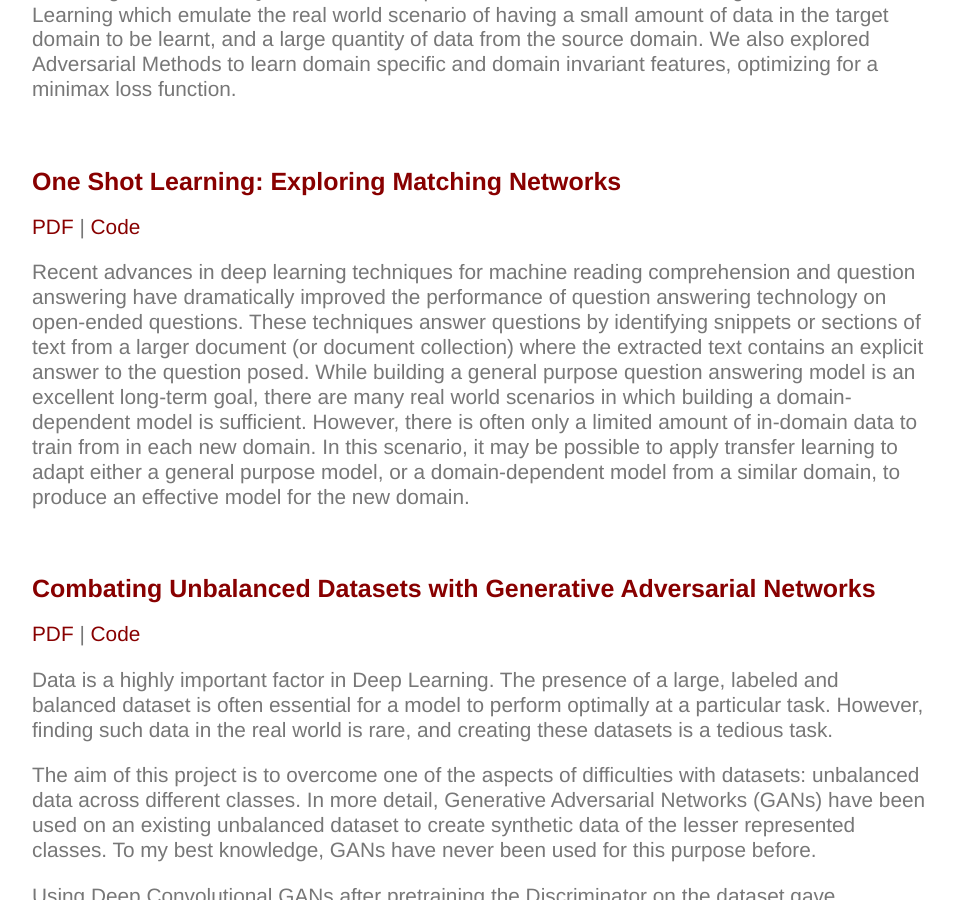
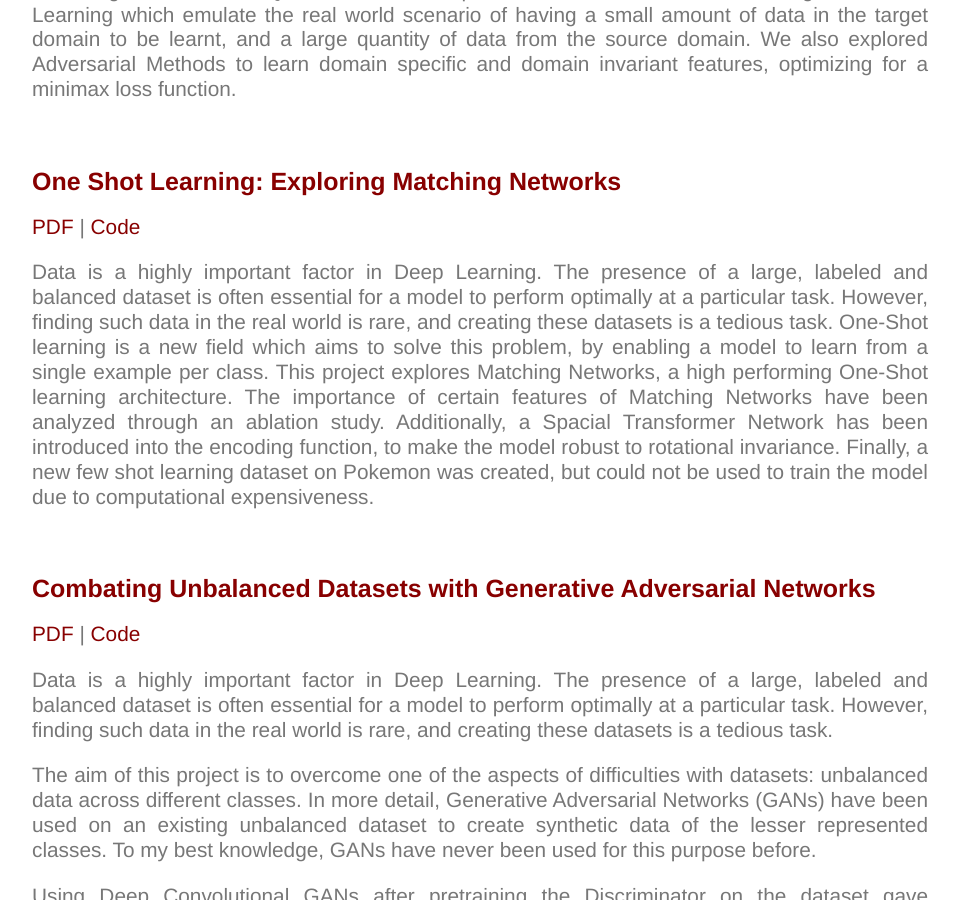
Before and after one commit to Uppaal/Uppaal.github.io, a Jekyll site: the page built from projects/index.html, in a window 1280 px wide and 900 px high, scrolled down 737 px. Shown: the whole window, without its empty margins (160-1119 px from the left). Built offline with Jekyll 4.4.1, drawn with Linux system fonts in a browser that asks for light colours.

Commit message:
Update index.html

```diff
--- a/projects/index.html
+++ b/projects/index.html
@@ -8,35 +8,35 @@ title: Research and Projects
 
 	<h2>Transfer Learning for Question to Answer Ranking Problems in New Domains</h2>
 	<p><a href="https://drive.google.com/file/d/1Qq6WlCYa9Zaws5OHORRjNV96LyY8I8k5/view?usp=sharing">PDF</a> | <a href="https://github.com/Uppaal/bi-att-flow">Code</a>
-	<p>Recent advances in deep learning techniques for machine reading comprehension and question answering have dramatically improved the performance of question answering technology on open-ended questions. These techniques answer questions by identifying snippets or sections of text from a larger document (or document collection) where the extracted text contains an explicit answer to the question posed.  While building a general purpose question answering model is an excellent long-term goal, there are many real world scenarios in which building a domain-dependent model is sufficient. However, there is often only a limited amount of in-domain data to train from in each new domain. In this scenario, it may be possible to apply transfer learning to adapt either a general purpose model, or a domain-dependent model from a similar domain, to produce an effective model for the new domain.</p>
- 	<p>The field of Transfer Learning deals with adapting a model, trained on a particular task or domain, to perform on a new task or domain. This work focuses on transferring knowledge across domains, labelling the target domain data is often expensive and causes a scarcity in labelled data. In particular, the task of closed-domain Reaching Comprehension has been considered, by training the model on the Stanford Question Answering Dataset (SQuAD), and transferring this knowledge to the NewsQA Dataset. We explored the method of Joint Training and Active Learning which emulate the real world scenario of having a small amount of data in the target domain to be learnt, and a large quantity of data from the source domain. We also explored Adversarial Methods to learn domain specific and domain invariant features, optimizing for a minimax loss function.</p>
+	<p align="justify">Recent advances in deep learning techniques for machine reading comprehension and question answering have dramatically improved the performance of question answering technology on open-ended questions. These techniques answer questions by identifying snippets or sections of text from a larger document (or document collection) where the extracted text contains an explicit answer to the question posed.  While building a general purpose question answering model is an excellent long-term goal, there are many real world scenarios in which building a domain-dependent model is sufficient. However, there is often only a limited amount of in-domain data to train from in each new domain. In this scenario, it may be possible to apply transfer learning to adapt either a general purpose model, or a domain-dependent model from a similar domain, to produce an effective model for the new domain.</p>
+ 	<p align="justify">The field of Transfer Learning deals with adapting a model, trained on a particular task or domain, to perform on a new task or domain. This work focuses on transferring knowledge across domains, labelling the target domain data is often expensive and causes a scarcity in labelled data. In particular, the task of closed-domain Reaching Comprehension has been considered, by training the model on the Stanford Question Answering Dataset (SQuAD), and transferring this knowledge to the NewsQA Dataset. We explored the method of Joint Training and Active Learning which emulate the real world scenario of having a small amount of data in the target domain to be learnt, and a large quantity of data from the source domain. We also explored Adversarial Methods to learn domain specific and domain invariant features, optimizing for a minimax loss function.</p>
 	<br>
 
 	<h2>One Shot Learning: Exploring Matching Networks</h2>
 	<p><a href="https://drive.google.com/file/d/1M04JMfKoYB1JFYjEO9xlqwTbKIerZq4k/view?usp=sharing">PDF</a> | <a href="https://github.com/Uppaal/Matching_Networks_with_STN">Code</a></p>
-	<p>Recent advances in deep learning techniques for machine reading comprehension and question answering have dramatically improved the performance of question answering technology on open-ended questions. These techniques answer questions by identifying snippets or sections of text from a larger document (or document collection) where the extracted text contains an explicit answer to the question posed.  While building a general purpose question answering model is an excellent long-term goal, there are many real world scenarios in which building a domain-dependent model is sufficient. However, there is often only a limited amount of in-domain data to train from in each new domain. In this scenario, it may be possible to apply transfer learning to adapt either a general purpose model, or a domain-dependent model from a similar domain, to produce an effective model for the new domain.</p>
+	<p align="justify">Data is a highly important factor in Deep Learning. The presence of a large, labeled and balanced dataset is often essential for a model to perform optimally at a particular task. However, finding such data in the real world is rare, and creating these datasets is a tedious task. One-Shot learning is a new field which aims to solve this problem, by enabling a model to learn from a single example per class. This project explores Matching Networks, a high performing One-Shot learning architecture. The importance of certain features of Matching Networks have been analyzed through an ablation study. Additionally, a Spacial Transformer Network has been introduced into the encoding function, to make the model robust to rotational invariance. Finally, a new few shot learning dataset on Pokemon was created, but could not be used to train the model due to computational expensiveness.</p>
 	<br>
 
 	<h2>Combating Unbalanced Datasets with Generative Adversarial Networks</h2>
 	<p><a href="https://drive.google.com/file/d/19u5PwBdRXN6555aIIx0LgTeysS_bwTT5/view?usp=sharing">PDF</a> | <a href="https://github.com/Uppaal/GANs_for_data_augmentation">Code</a></p>
-	<p>Data is a highly important factor in Deep Learning. The presence of a large, labeled and balanced dataset is often essential for a model to perform optimally at a particular task. However, finding such data in the real world is rare, and creating these datasets is a tedious task.</p>
-	<p>The aim of this project is to overcome one of the aspects of difficulties with datasets: unbalanced data across different classes. In more detail, Generative Adversarial Networks (GANs) have been used on an existing unbalanced dataset to create synthetic data of
+	<p align="justify">Data is a highly important factor in Deep Learning. The presence of a large, labeled and balanced dataset is often essential for a model to perform optimally at a particular task. However, finding such data in the real world is rare, and creating these datasets is a tedious task.</p>
+	<p align="justify">The aim of this project is to overcome one of the aspects of difficulties with datasets: unbalanced data across different classes. In more detail, Generative Adversarial Networks (GANs) have been used on an existing unbalanced dataset to create synthetic data of
 the lesser represented classes. To my best knowledge, GANs have never been used for this purpose before. </p>
-	<p> Using Deep Convolutional GANs after pretraining the Discriminator on the dataset gave promising results which surpassed the baseline method and almost matched the original dataset.</p>
+	<p align="justify"> Using Deep Convolutional GANs after pretraining the Discriminator on the dataset gave promising results which surpassed the baseline method and almost matched the original dataset.</p>
 	<br>
 
 	<h2>Character Identification in Multi-party Dialogue settings using Convolutional Neural Networks</h2>
 	<p><a href="https://drive.google.com/file/d/1lNwmw11_yHtDL3asdmdHZ2N5xtAzo5ZB/view?usp=sharing">PDF</a> | <a href="https://github.com/Uppaal/multiparty_dialogues_entity_linking">Code</a></p>
-	<p>Character Identification an entity linking task, where each Mention, or a nominal referring to a person, is mapped to its respective Entity, or character of the dialogue. Our work evaluates the current state of the art method of Character Identification in a multiparty setting. The architecture of this methodology uses the Agglomerative-CNN which creates clusters of mentions using their embeddings and features related to information about the context, gender and plurality of mentions. These unlabelled clusters are linked to their respective entities using a simple feed forward architecture. Using word and sentence embeddings generated by transferring knowledge from a separately trained neural model boosted the performance of the model by almost two percent. While our model does not equal the model paper percentage, we found this method to create a significant improvement over our implementation of the model paper.</p>
+	<p align="justify">Character Identification an entity linking task, where each Mention, or a nominal referring to a person, is mapped to its respective Entity, or character of the dialogue. Our work evaluates the current state of the art method of Character Identification in a multiparty setting. The architecture of this methodology uses the Agglomerative-CNN which creates clusters of mentions using their embeddings and features related to information about the context, gender and plurality of mentions. These unlabelled clusters are linked to their respective entities using a simple feed forward architecture. Using word and sentence embeddings generated by transferring knowledge from a separately trained neural model boosted the performance of the model by almost two percent. While our model does not equal the model paper percentage, we found this method to create a significant improvement over our implementation of the model paper.</p>
 	<br>
 
 	<h2>Using Region based Convolutional Neural Networks to create a system to detect, track and classify vehicles from video footage.</h2>
 	<p><a href="https://github.com/Uppaal/Projects/blob/master/Vehicles/Project%20Report%20(with%20Implementation%20Details).pdf">PDF</a> | <a href="http://rise.cse.iitm.ac.in/rise1/projects/projects.html#ML">Project Page</a></p>
-	<p>Rich real-time traffic data is being obtained using advanced sensors such as Video and GPS as well as communication technologies at a data centre in the Intelligent Transportation Systems laboratory. This data offers tremendous scope to investigate empirical patterns. The focus of this work is to mine this data to derive empirical understanding and develop models towards this broad goal. Specific focus areas include: quantification of the ITS data to investigate the role of various sources that affect system performance (demand, incidents, weather, construction, special events, control devices etc.) and applying this knowledge towards the development of algorithms for optimizing and improving system performance. The project aims to utilize, use deep learning techniques to detect, track and classify vehicles, in real-time, into numerous categories from the video footage of the roads, thus utilizing the traffic data to identify and gauge the levels of traffic at intersections and roads throughout the city of Chennai.</p>
-	<p>As an alternative method of creating a system robust to occlusion and varying illumination changes, I proposed the idea of using infrared radiation to track and published my proposed method on <a href="http://www.ijrat.org/downloads/ncpci2016/ncpci-02.pdf">Exploring Robust Vehicle Detection and Tracking Methods for Various Illumination Settings using Infrared Thermographic Images</a>.
+	<p align="justify">Rich real-time traffic data is being obtained using advanced sensors such as Video and GPS as well as communication technologies at a data centre in the Intelligent Transportation Systems laboratory. This data offers tremendous scope to investigate empirical patterns. The focus of this work is to mine this data to derive empirical understanding and develop models towards this broad goal. Specific focus areas include: quantification of the ITS data to investigate the role of various sources that affect system performance (demand, incidents, weather, construction, special events, control devices etc.) and applying this knowledge towards the development of algorithms for optimizing and improving system performance. The project aims to utilize, use deep learning techniques to detect, track and classify vehicles, in real-time, into numerous categories from the video footage of the roads, thus utilizing the traffic data to identify and gauge the levels of traffic at intersections and roads throughout the city of Chennai.</p>
+	<p align="justify">As an alternative method of creating a system robust to occlusion and varying illumination changes, I proposed the idea of using infrared radiation to track and published my proposed method on <a href="http://www.ijrat.org/downloads/ncpci2016/ncpci-02.pdf">Exploring Robust Vehicle Detection and Tracking Methods for Various Illumination Settings using Infrared Thermographic Images</a>.
 	<br><br>
 
 	<h2>Facial Recognition using Convolutional Neural Networks</h2>
 	<p><a href="https://github.com/Uppaal/Projects/blob/master/FER/Project%20Report.pdf">PDF</a></p>
-	<p>Created a Facial Expression Recognition system using vanilla Convolutional Neural Networks, for automatically identifying the condition of patients in hospitals. The model was aimed to be computationally inexpensive, to enable real time tracking through video.</p>
+	<p align="justify">Created a Facial Expression Recognition system using vanilla Convolutional Neural Networks, for automatically identifying the condition of patients in hospitals. The model was aimed to be computationally inexpensive, to enable real time tracking through video.</p>
 	<br>
```
